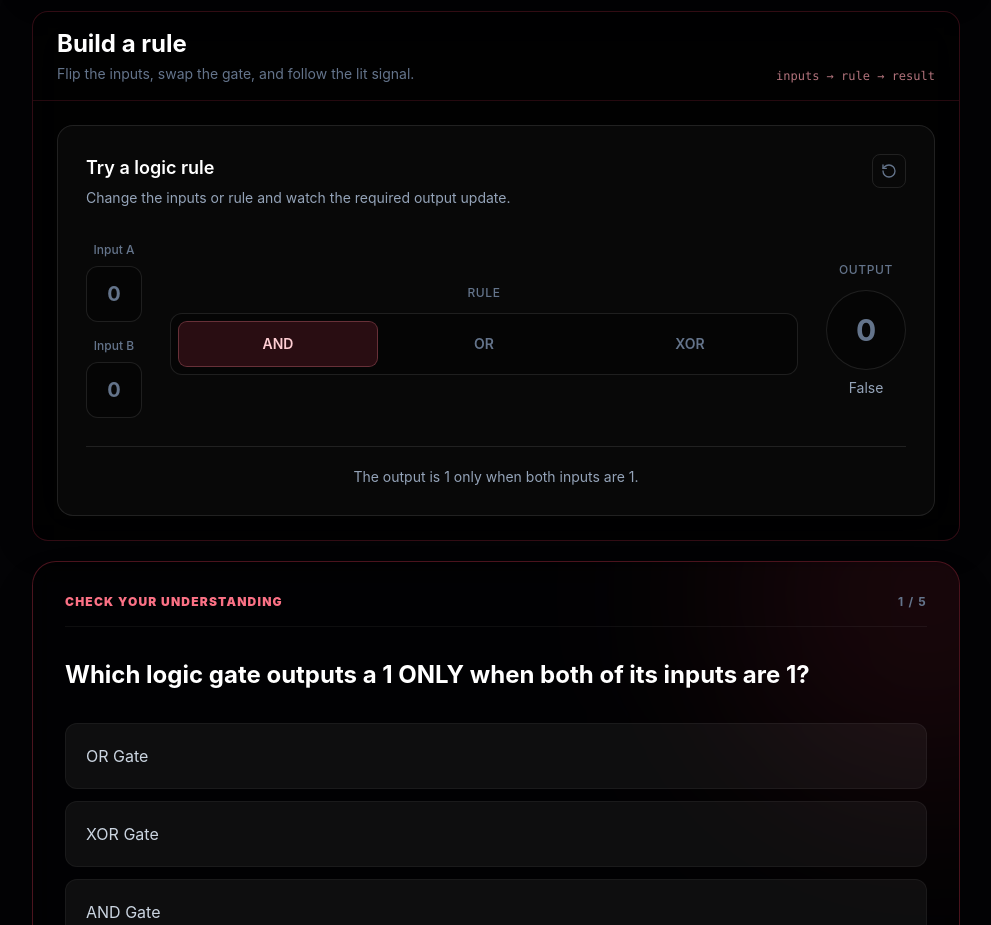
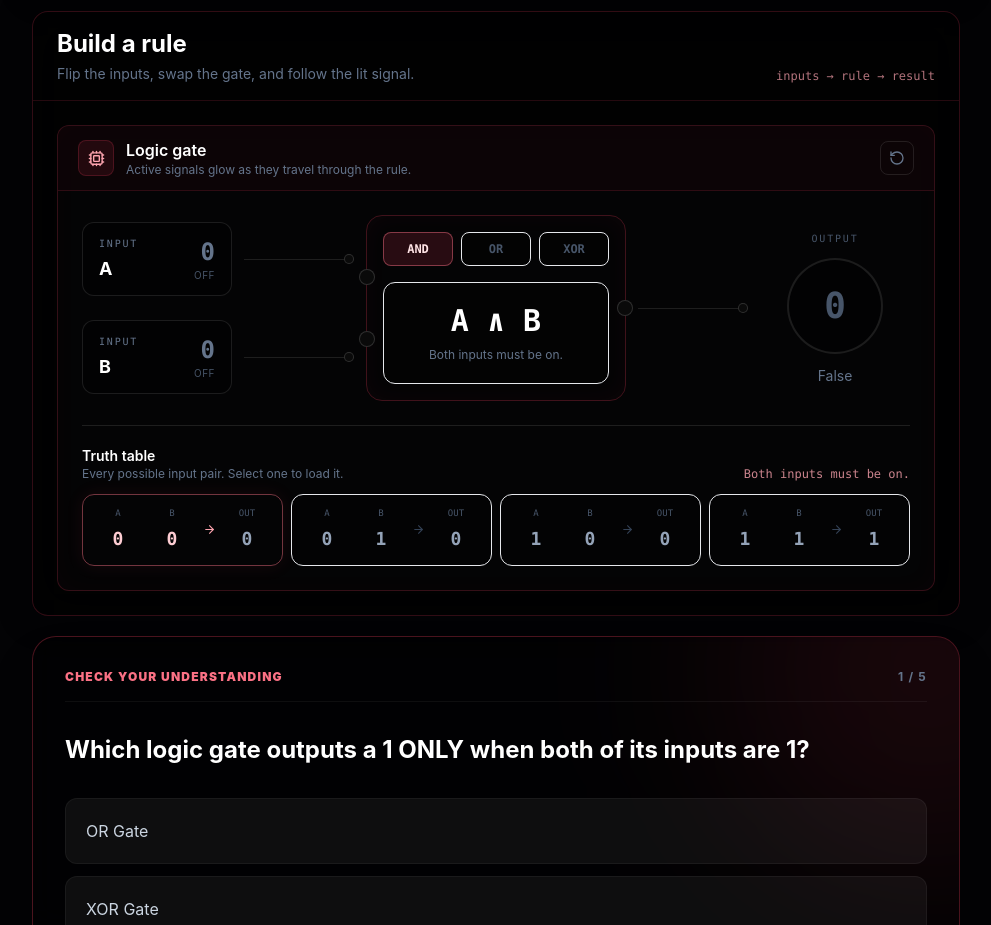
Before and after one commit to nickf723/ed-dev, a Next.js app: page /formal-science in a window 1280 px wide. Shown: the part 1000-1925 px from the top of the page, without its empty margins (288-1279 px from the left). Built offline with nearby package versions, Linux system fonts and the light colour scheme.

Commit message:
turn logic gate into visual circuit

```diff
--- a/app/formal-science/_components/LogicGateSimulator.tsx
+++ b/app/formal-science/_components/LogicGateSimulator.tsx
@@ -1,16 +1,35 @@
 "use client";
 
 import { useState } from "react";
-import { RotateCcw } from "lucide-react";
+import { ArrowRight, Cpu, RotateCcw } from "lucide-react";
 
 type Bit = 0 | 1;
 type GateType = "AND" | "OR" | "XOR";
 
-const RULE_DESCRIPTIONS: Record<GateType, string> = {
-  AND: "The output is 1 only when both inputs are 1.",
-  OR: "The output is 1 when either input is 1, including when both are 1.",
-  XOR: "The output is 1 only when the two inputs are different.",
+const GATE_INFO: Record<
+  GateType,
+  { symbol: string; description: string }
+> = {
+  AND: {
+    symbol: "A ∧ B",
+    description: "Both inputs must be on.",
+  },
+  OR: {
+    symbol: "A ∨ B",
+    description: "At least one input must be on.",
+  },
+  XOR: {
+    symbol: "A ⊕ B",
+    description: "Exactly one input must be on.",
+  },
 };
+
+const INPUT_COMBINATIONS: Array<[Bit, Bit]> = [
+  [0, 0],
+  [0, 1],
+  [1, 0],
+  [1, 1],
+];
 
 function evaluateGate(gate: GateType, inputA: Bit, inputB: Bit): Bit {
   if (gate === "AND") return inputA === 1 && inputB === 1 ? 1 : 0;
@@ -32,111 +51,376 @@ export default function LogicGateSimulator() {
   };
 
   return (
-    <div className="rounded-2xl border border-white/10 bg-neutral-950/80 p-5 sm:p-7">
-      <div className="flex items-start justify-between gap-4">
+    <div className="overflow-hidden rounded-xl border border-rose-500/20 bg-[#050506]/90 shadow-[inset_0_0_28px_rgba(244,63,94,0.025)]">
+      <div className="flex items-center justify-between gap-4 border-b border-rose-500/15 bg-rose-950/10 px-4 py-3 sm:px-5">
+        <div className="flex items-center gap-3">
+          <div className="flex h-9 w-9 items-center justify-center rounded-lg border border-rose-500/20 bg-rose-500/10 text-rose-300">
+            <Cpu size={17} aria-hidden="true" />
+          </div>
           <div>
-          <h3 className="text-lg font-semibold text-white">Try a logic rule</h3>
-          <p className="mt-1 text-sm leading-6 text-slate-400">
-            Change the inputs or rule and watch the required output update.
+            <h3 className="font-semibold text-white">Logic gate</h3>
+            <p className="text-xs text-slate-500">
+              Active signals glow as they travel through the rule.
             </p>
+          </div>
         </div>
         <button
           type="button"
           onClick={reset}
-          aria-label="Reset logic gate example"
-          className="rounded-lg border border-white/10 p-2 text-slate-500 transition-colors hover:bg-white/5 hover:text-white"
+          aria-label="Reset logic gate"
+          className="rounded-lg border border-white/10 p-2 text-slate-500 transition-colors hover:border-rose-500/25 hover:bg-rose-500/10 hover:text-rose-200"
         >
           <RotateCcw size={16} aria-hidden="true" />
         </button>
       </div>
 
-      <div className="mt-8 grid gap-7 md:grid-cols-[auto_minmax(0,1fr)_auto] md:items-center">
-        <div className="flex justify-center gap-4 md:flex-col">
-          <InputButton
-            label="Input A"
+      <div className="p-4 sm:p-6">
+        <div className="hidden md:grid md:grid-cols-[150px_minmax(70px,1fr)_260px_minmax(70px,1fr)_150px] md:items-center">
+          <div className="grid gap-6">
+            <InputNode
+              label="A"
               value={inputA}
               onChange={() => setInputA(inputA === 1 ? 0 : 1)}
             />
-          <InputButton
-            label="Input B"
+            <InputNode
+              label="B"
               value={inputB}
               onChange={() => setInputB(inputB === 1 ? 0 : 1)}
             />
           </div>
 
+          <div className="grid gap-6 px-3">
+            <SignalWire active={inputA === 1} />
+            <SignalWire active={inputB === 1} />
+          </div>
+
+          <GateModule
+            gateType={gateType}
+            inputA={inputA}
+            inputB={inputB}
+            output={output}
+            onGateChange={setGateType}
+          />
+
+          <div className="px-3">
+            <SignalWire active={output === 1} />
+          </div>
+
+          <OutputNode value={output} />
+        </div>
+
+        <div className="md:hidden">
+          <div className="grid grid-cols-2 gap-3">
+            <InputNode
+              label="A"
+              value={inputA}
+              onChange={() => setInputA(inputA === 1 ? 0 : 1)}
+            />
+            <InputNode
+              label="B"
+              value={inputB}
+              onChange={() => setInputB(inputB === 1 ? 0 : 1)}
+            />
+          </div>
+
+          <InputJoin inputA={inputA} inputB={inputB} />
+
+          <GateModule
+            gateType={gateType}
+            inputA={inputA}
+            inputB={inputB}
+            output={output}
+            onGateChange={setGateType}
+          />
+
+          <div className="mx-auto h-9 w-px">
+            <div
+              className={`h-full w-px transition-colors ${
+                output === 1
+                  ? "bg-rose-400 shadow-[0_0_9px_rgba(251,113,133,0.75)]"
+                  : "bg-white/10"
+              }`}
+            />
+          </div>
+
+          <OutputNode value={output} />
+        </div>
+
+        <div className="mt-6 border-t border-white/10 pt-5">
+          <div className="flex flex-col gap-1 sm:flex-row sm:items-end sm:justify-between">
             <div>
-          <span className="block text-center text-xs font-medium uppercase tracking-wider text-slate-500">
-            Rule
+              <h4 className="text-sm font-semibold text-white">Truth table</h4>
+              <p className="text-xs text-slate-500">
+                Every possible input pair. Select one to load it.
+              </p>
+            </div>
+            <span className="font-mono text-xs text-rose-300/80">
+              {GATE_INFO[gateType].description}
             </span>
-          <div className="mt-3 grid grid-cols-3 gap-2 rounded-xl border border-white/10 bg-black/30 p-2">
+          </div>
+
+          <div className="mt-3 grid grid-cols-2 gap-2 lg:grid-cols-4">
+            {INPUT_COMBINATIONS.map(([rowA, rowB]) => {
+              const rowOutput = evaluateGate(gateType, rowA, rowB);
+              const isActive = rowA === inputA && rowB === inputB;
+
+              return (
+                <button
+                  type="button"
+                  key={`${rowA}-${rowB}`}
+                  aria-pressed={isActive}
+                  onClick={() => {
+                    setInputA(rowA);
+                    setInputB(rowB);
+                  }}
+                  className={`rounded-xl border px-3 py-3 text-left transition-all ${
+                    isActive
+                      ? "border-rose-400/45 bg-rose-500/12 shadow-[0_0_18px_rgba(244,63,94,0.08)]"
+                      : "border-white/8 bg-black/25 hover:border-white/20 hover:bg-white/[0.03]"
+                  }`}
+                >
+                  <div className="grid grid-cols-[1fr_1fr_auto_1fr] items-center gap-2 font-mono">
+                    <TruthValue label="A" value={rowA} active={isActive} />
+                    <TruthValue label="B" value={rowB} active={isActive} />
+                    <ArrowRight
+                      size={13}
+                      className={isActive ? "text-rose-300" : "text-slate-700"}
+                      aria-hidden="true"
+                    />
+                    <TruthValue
+                      label="OUT"
+                      value={rowOutput}
+                      active={isActive && rowOutput === 1}
+                    />
+                  </div>
+                </button>
+              );
+            })}
+          </div>
+        </div>
+      </div>
+    </div>
+  );
+}
+
+type InputNodeProps = {
+  label: string;
+  value: Bit;
+  onChange: () => void;
+};
+
+function InputNode({ label, value, onChange }: InputNodeProps) {
+  const isActive = value === 1;
+
+  return (
+    <button
+      type="button"
+      onClick={onChange}
+      aria-pressed={isActive}
+      aria-label={`Input ${label}: ${value}. Toggle input.`}
+      className={`group flex min-h-[74px] w-full items-center justify-between rounded-xl border px-4 transition-all ${
+        isActive
+          ? "border-rose-400/55 bg-rose-500/15 shadow-[0_0_20px_rgba(244,63,94,0.12)]"
+          : "border-white/10 bg-black/30 hover:border-white/25 hover:bg-white/[0.03]"
+      }`}
+    >
+      <span className="text-left">
+        <span className="block font-mono text-[10px] uppercase tracking-[0.18em] text-slate-500">
+          Input
+        </span>
+        <span className={`mt-1 block text-lg font-bold ${isActive ? "text-rose-200" : "text-white"}`}>
+          {label}
+        </span>
+      </span>
+      <span className="text-right">
+        <span
+          className={`block font-mono text-2xl font-black ${
+            isActive ? "text-rose-200" : "text-slate-500"
+          }`}
+        >
+          {value}
+        </span>
+        <span className="block text-[10px] uppercase tracking-wider text-slate-600">
+          {isActive ? "on" : "off"}
+        </span>
+      </span>
+    </button>
+  );
+}
+
+type GateModuleProps = {
+  gateType: GateType;
+  inputA: Bit;
+  inputB: Bit;
+  output: Bit;
+  onGateChange: (gate: GateType) => void;
+};
+
+function GateModule({
+  gateType,
+  inputA,
+  inputB,
+  output,
+  onGateChange,
+}: GateModuleProps) {
+  return (
+    <div className="relative rounded-2xl border border-rose-500/25 bg-[radial-gradient(circle_at_50%_30%,rgba(244,63,94,0.10),transparent_58%),rgba(0,0,0,0.55)] p-4 shadow-[inset_0_0_24px_rgba(244,63,94,0.04)]">
+      <span
+        className={`absolute -left-2 top-[29%] h-4 w-4 rounded-full border transition-colors ${
+          inputA === 1
+            ? "border-rose-300 bg-rose-400 shadow-[0_0_10px_rgba(251,113,133,0.85)]"
+            : "border-white/15 bg-neutral-950"
+        }`}
+        aria-hidden="true"
+      />
+      <span
+        className={`absolute -left-2 bottom-[29%] h-4 w-4 rounded-full border transition-colors ${
+          inputB === 1
+            ? "border-rose-300 bg-rose-400 shadow-[0_0_10px_rgba(251,113,133,0.85)]"
+            : "border-white/15 bg-neutral-950"
+        }`}
+        aria-hidden="true"
+      />
+      <span
+        className={`absolute -right-2 top-1/2 h-4 w-4 -translate-y-1/2 rounded-full border transition-colors ${
+          output === 1
+            ? "border-rose-300 bg-rose-400 shadow-[0_0_10px_rgba(251,113,133,0.85)]"
+            : "border-white/15 bg-neutral-950"
+        }`}
+        aria-hidden="true"
+      />
+
+      <div className="grid grid-cols-3 gap-2">
         {(["AND", "OR", "XOR"] as GateType[]).map((gate) => (
           <button
             type="button"
             key={gate}
             aria-pressed={gateType === gate}
-                onClick={() => setGateType(gate)}
-                className={`rounded-lg px-3 py-3 text-sm font-semibold transition-colors ${
+            onClick={() => onGateChange(gate)}
+            className={`rounded-lg border px-2 py-2 font-mono text-xs font-bold transition-colors ${
               gateType === gate
-                    ? "bg-rose-500/15 text-rose-200 ring-1 ring-rose-400/40"
-                    : "text-slate-500 hover:bg-white/5 hover:text-white"
+                ? "border-rose-400/45 bg-rose-500/15 text-rose-100"
+                : "border-white/8 bg-black/30 text-slate-600 hover:border-white/20 hover:text-white"
             }`}
           >
             {gate}
           </button>
         ))}
       </div>
+
+      <div className="mt-4 rounded-xl border border-white/8 bg-black/35 px-4 py-5 text-center">
+        <div className="font-mono text-3xl font-black text-white">
+          {GATE_INFO[gateType].symbol}
         </div>
-
-        <div className="flex flex-col items-center">
-          <span className="text-xs font-medium uppercase tracking-wider text-slate-500">
-            Output
-          </span>
-          <div
-            className={`mt-3 flex h-20 w-20 items-center justify-center rounded-full border text-3xl font-bold transition-colors ${
-              output === 1
-                ? "border-rose-400/60 bg-rose-500/15 text-rose-200"
-                : "border-white/10 bg-black/30 text-slate-500"
-            }`}
-            aria-live="polite"
-          >
-            {output}
-          </div>
-          <span className="mt-2 text-sm text-slate-400">
-            {output === 1 ? "True" : "False"}
-          </span>
+        <div className="mt-2 text-xs text-slate-500">
+          {GATE_INFO[gateType].description}
         </div>
       </div>
-
-      <p className="mt-7 border-t border-white/10 pt-5 text-center text-sm text-slate-400">
-        {RULE_DESCRIPTIONS[gateType]}
-      </p>
     </div>
   );
 }
 
-type InputButtonProps = {
+function SignalWire({ active }: { active: boolean }) {
+  return (
+    <div className="relative flex h-[74px] items-center">
+      <div
+        className={`h-px w-full transition-colors ${
+          active
+            ? "bg-rose-400 shadow-[0_0_9px_rgba(251,113,133,0.75)]"
+            : "bg-white/10"
+        }`}
+      />
+      <div
+        className={`absolute right-0 h-2.5 w-2.5 rounded-full border transition-colors ${
+          active
+            ? "border-rose-200 bg-rose-400 shadow-[0_0_10px_rgba(251,113,133,0.8)]"
+            : "border-white/15 bg-neutral-950"
+        }`}
+      />
+    </div>
+  );
+}
+
+function InputJoin({ inputA, inputB }: { inputA: Bit; inputB: Bit }) {
+  const eitherActive = inputA === 1 || inputB === 1;
+
+  return (
+    <div className="relative mx-auto h-12 w-1/2" aria-hidden="true">
+      <div
+        className={`absolute left-1/4 top-0 h-6 w-px ${
+          inputA === 1
+            ? "bg-rose-400 shadow-[0_0_8px_rgba(251,113,133,0.7)]"
+            : "bg-white/10"
+        }`}
+      />
+      <div
+        className={`absolute right-1/4 top-0 h-6 w-px ${
+          inputB === 1
+            ? "bg-rose-400 shadow-[0_0_8px_rgba(251,113,133,0.7)]"
+            : "bg-white/10"
+        }`}
+      />
+      <div
+        className={`absolute left-1/4 right-1/4 top-6 h-px ${
+          eitherActive ? "bg-rose-400/70" : "bg-white/10"
+        }`}
+      />
+      <div
+        className={`absolute left-1/2 top-6 h-6 w-px -translate-x-1/2 ${
+          eitherActive
+            ? "bg-rose-400 shadow-[0_0_8px_rgba(251,113,133,0.7)]"
+            : "bg-white/10"
+        }`}
+      />
+    </div>
+  );
+}
+
+function OutputNode({ value }: { value: Bit }) {
+  const isActive = value === 1;
+
+  return (
+    <div className="flex flex-col items-center justify-center">
+      <span className="mb-3 font-mono text-[10px] uppercase tracking-[0.18em] text-slate-600">
+        Output
+      </span>
+      <div
+        className={`relative flex h-24 w-24 items-center justify-center rounded-full border-2 transition-all ${
+          isActive
+            ? "border-rose-300/80 bg-rose-500/18 text-rose-100 shadow-[0_0_34px_rgba(244,63,94,0.34)]"
+            : "border-white/10 bg-black/35 text-slate-600"
+        }`}
+        aria-live="polite"
+        aria-label={`Output ${value}, ${isActive ? "true" : "false"}`}
+      >
+        <span className="font-mono text-4xl font-black">{value}</span>
+      </div>
+      <span className={`mt-3 text-sm ${isActive ? "text-rose-200" : "text-slate-500"}`}>
+        {isActive ? "True" : "False"}
+      </span>
+    </div>
+  );
+}
+
+function TruthValue({
+  label,
+  value,
+  active,
+}: {
   label: string;
   value: Bit;
-  onChange: () => void;
-};
-
-function InputButton({ label, value, onChange }: InputButtonProps) {
+  active: boolean;
+}) {
   return (
-    <div className="flex flex-col items-center">
-      <span className="mb-2 text-xs font-medium text-slate-500">{label}</span>
-      <button
-        type="button"
-        onClick={onChange}
-        aria-pressed={value === 1}
-        aria-label={`${label}: ${value}. Toggle value.`}
-        className={`flex h-14 w-14 items-center justify-center rounded-xl border text-xl font-bold transition-colors ${
-          value === 1
-            ? "border-rose-400/60 bg-rose-500/15 text-rose-200"
-            : "border-white/10 bg-black/30 text-slate-500 hover:border-white/25 hover:text-white"
+    <span className="text-center">
+      <span className="block text-[9px] text-slate-600">{label}</span>
+      <span
+        className={`mt-1 block text-lg font-bold ${
+          active ? "text-rose-200" : "text-slate-400"
         }`}
       >
         {value}
-      </button>
-    </div>
+      </span>
+    </span>
   );
 }
```
Lines whose indentation alone changed are shown as unchanged.
